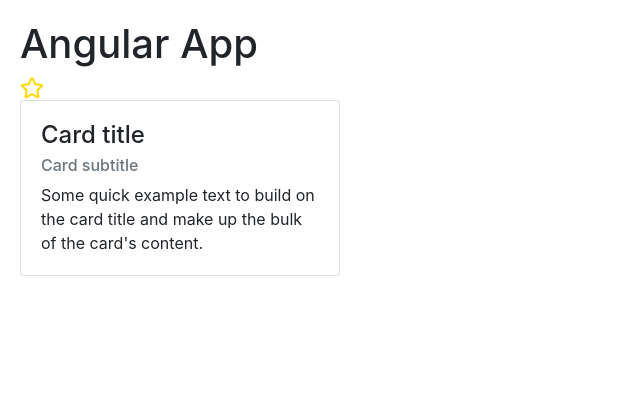
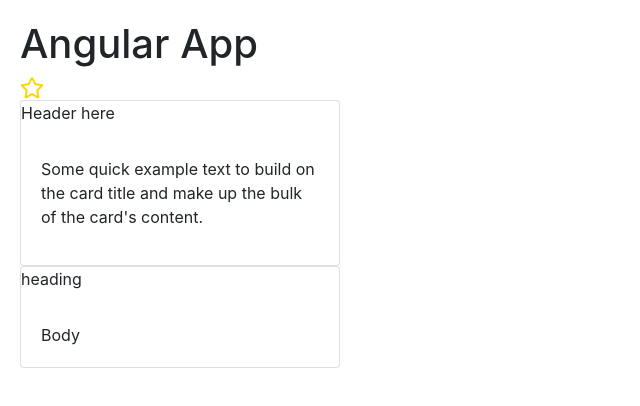
Before and after one commit to apurvsingh/Angular-MH-B2A, an Angular app: page / in a window 1280 px wide. Shown: the top 406 px of the page, without its empty margins (0-640 px from the left). Built offline with nearby package versions, Linux system fonts and the light colour scheme.

Commit message:
ng-content and ng-container

```diff
--- a/src/app/app.component.html
+++ b/src/app/app.component.html
@@ -1,4 +1,9 @@
 <h1>Angular App</h1>
 <app-favorite [is-Favorite]="model.isFavorite" (change)="changedFavoriteEvent($event)"></app-favorite>
 <!--<app-authors></app-authors>-->
-<app-panel></app-panel>
+<app-panel>
+    <ng-container class="heading">Header here</ng-container>
+    <div class="body">
+        <p >Some quick example text to build on the card title and make up the bulk of the card's content.</p>
+    </div>
+</app-panel>
--- a/src/app/panel/panel.component.html
+++ b/src/app/panel/panel.component.html
@@ -1,7 +1,17 @@
 <div class="card" style="width: 20rem;">
+  <div class = "card-title">
+    <ng-content select=".heading"></ng-content>
+  </div>
   <div class="card-body">
-    <h4 class="card-title">Card title</h4>
-    <h6 class="card-subtitle mb-2 text-muted">Card subtitle</h6>
-    <p class="card-text">Some quick example text to build on the card title and make up the bulk of the card's content.</p>
+    <ng-content select=".body"></ng-content>
   </div>
 </div>
+
+<div class="card" style="width: 20rem;">
+  <div class = "card-title">
+    <span>heading</span>
+  </div>
+  <div class="card-body">
+    <span>Body</span>
+  </div>
+</div>
```
